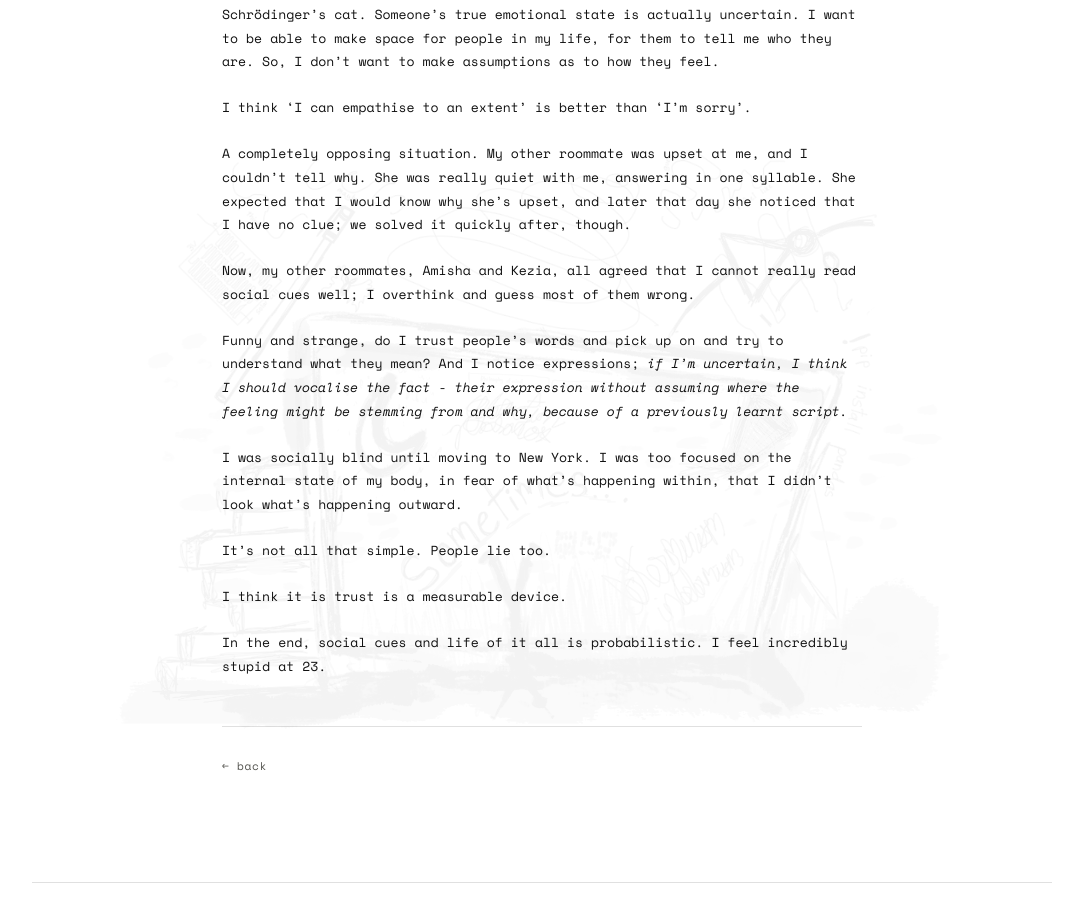
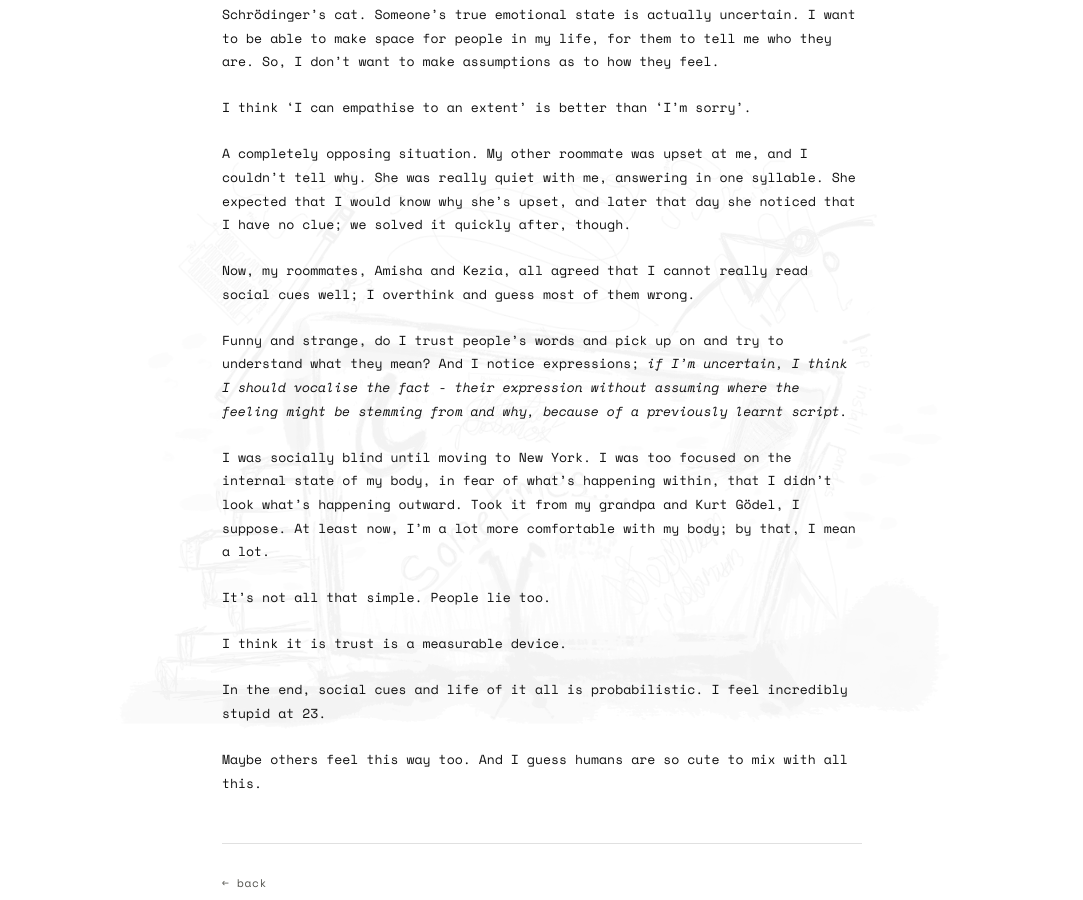
Before and after one commit to shlokamohanty/i-write-sometimes, a Jekyll site: the page built from _posts/2026-08-29-inward-outward.md, in a window 1280 px wide and 900 px high, scrolled down 954 px. Shown: the whole window, without its empty margins (98-1181 px from the left). Built offline with Jekyll 4.4.1, drawn with Linux system fonts in a browser that asks for light colours; some web fonts are replaced; some of the changed text lies outside the part shown.

Commit message:
Update 2026-08-29-inward-outward.md

```diff
--- a/_posts/2026-08-29-inward-outward.md
+++ b/_posts/2026-08-29-inward-outward.md
@@ -24,14 +24,16 @@ I think 'I can empathise to an extent' is better than 'I'm sorry'.
 
 A completely opposing situation. My other roommate was upset at me, and I couldn't tell why. She was really quiet with me, answering in one syllable. She expected that I would know why she's upset, and later that day she noticed that I have no clue; we solved it quickly after, though.
 
-Now, my other roommates, Amisha and Kezia, all agreed that I cannot really read social cues well; I overthink and guess most of them wrong.
+Now, my roommates, Amisha and Kezia, all agreed that I cannot really read social cues well; I overthink and guess most of them wrong.
 
 Funny and strange, do I trust people's words and pick up on and try to understand what they mean? And I notice expressions; *if I'm uncertain, I think I should vocalise the fact - their expression without assuming where the feeling might be stemming from and why, because of a previously learnt script.*
 
-I was socially blind until moving to New York. I was too focused on the internal state of my body, in fear of what's happening within, that I didn't look what's happening outward.
+I was socially blind until moving to New York. I was too focused on the internal state of my body, in fear of what's happening within, that I didn't look what's happening outward. Took it from my grandpa and Kurt Gödel, I suppose. At least now, I'm a lot more comfortable with my body; by that, I mean a lot.
 
 It's not all that simple. People lie too.
 
 I think it is trust is a measurable device.
 
 In the end, social cues and life of it all is probabilistic. I feel incredibly stupid at 23.
+
+Maybe others feel this way too. And I guess humans are so cute to mix with all this.
```
Also changed, not shown: other parts of _posts/2026-08-29-inward-outward.md (+1 -1 lines).
